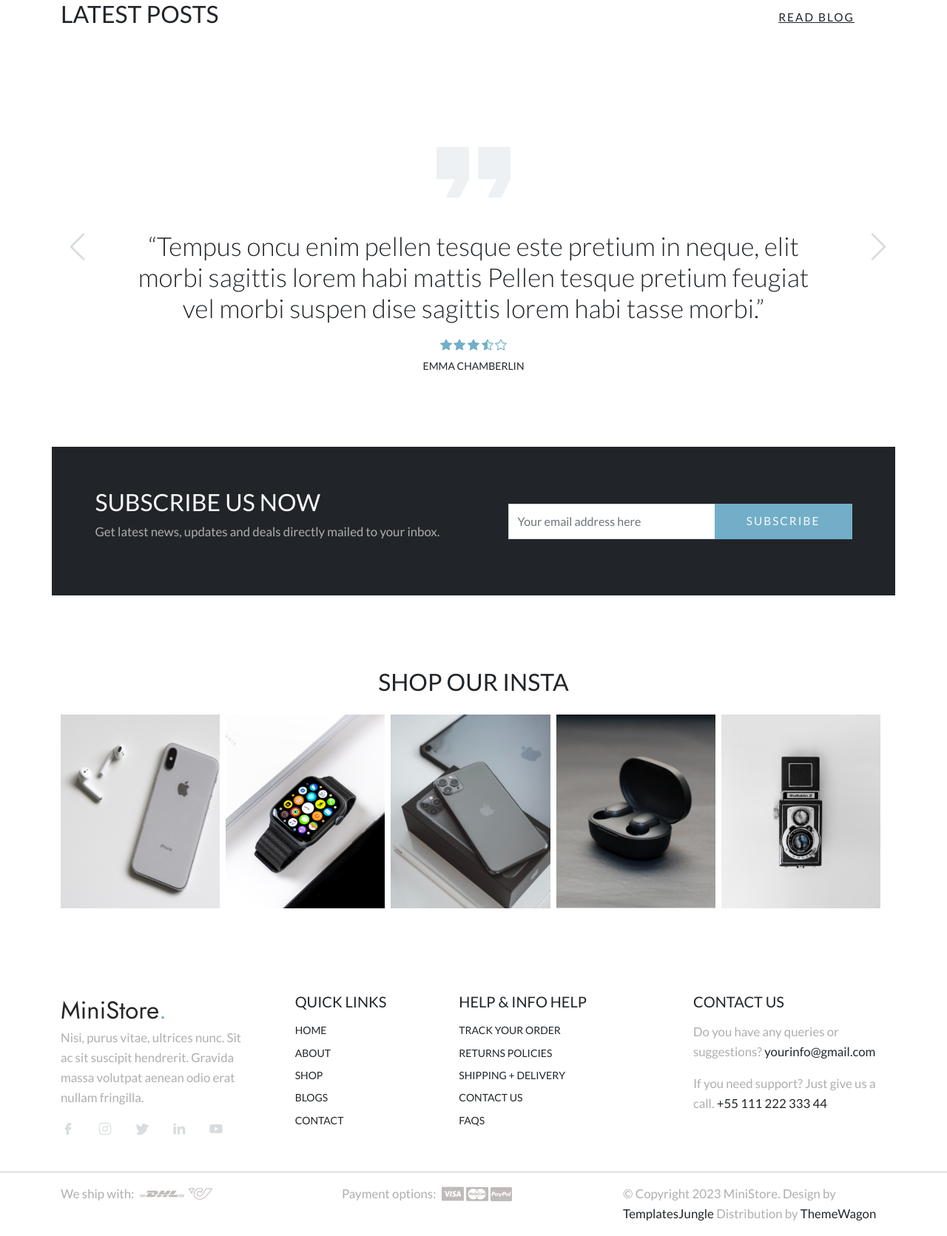
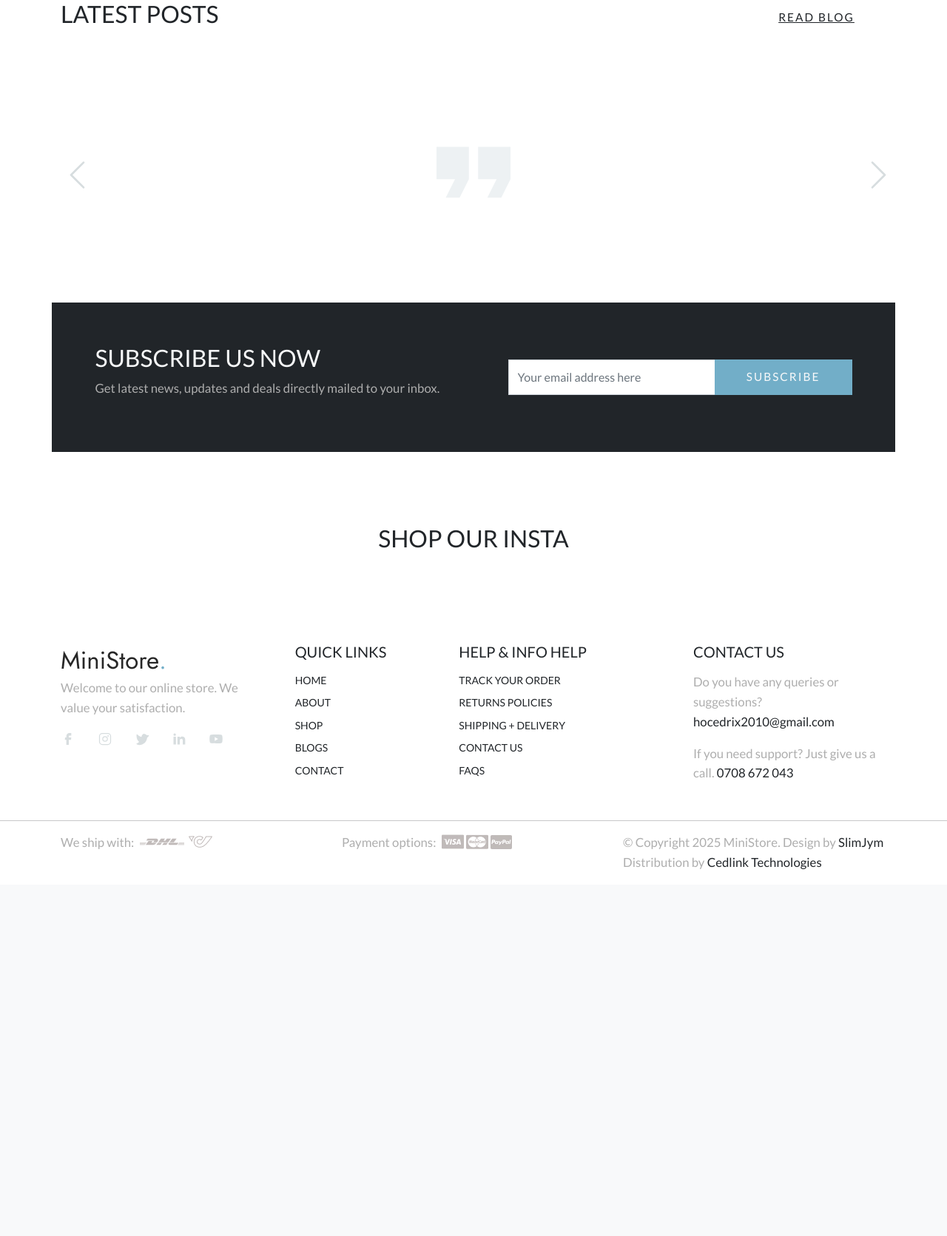
Before and after one commit to horace17/ecommerce, a Django app: page / in a window 1280 px wide. Shown: the part 2139-3810 px from the top of the page at 74% size. After the commit the page ends 3314 px from the top, so only its background shows below. Run offline with Django 4.2, Linux system fonts and the light colour scheme; data comes from the database, SQL or seed files in the repository; some libraries are stand-ins or nearby versions.

Commit message:
worked on footer

```diff
--- a/commerce/templates/base.html
+++ b/commerce/templates/base.html
@@ -247,39 +247,39 @@
               <div class="col-lg-3 col-sm-6 pb-3">
                 <div class="footer-menu">
                   <img src="{% static 'images/main-logo.png' %}" alt="logo">
-                  <p>Nisi, purus vitae, ultrices nunc. Sit ac sit suscipit hendrerit. Gravida massa volutpat aenean odio erat nullam fringilla.</p>
+                  <p>Welcome to our online store. We value your satisfaction.</p>
                   <div class="social-links">
                     <ul class="d-flex list-unstyled">
                       <li>
-                        <a href="#">
+                        <a href="https://www.google.com/">
                           <svg class="facebook">
                             <use href="#facebook" />
                           </svg>
                         </a>
                       </li>
                       <li>
-                        <a href="#">
+                        <a href="https://www.google.com/">
                           <svg class="instagram">
                             <use href="#instagram" />
                           </svg>
                         </a>
                       </li>
                       <li>
-                        <a href="#">
+                        <a href="https://www.google.com/">
                           <svg class="twitter">
                             <use href="#twitter" />
                           </svg>
                         </a>
                       </li>
                       <li>
-                        <a href="#">
+                        <a href="https://www.google.com/">
                           <svg class="linkedin">
                             <use href="#linkedin" />
                           </svg>
                         </a>
                       </li>
                       <li>
-                        <a href="#">
+                        <a href="https://www.google.com/">
                           <svg class="youtube">
                             <use href="#youtube" />
                           </svg>
@@ -336,9 +336,9 @@
               <div class="col-lg-3 col-sm-6 pb-3">
                 <div class="footer-menu contact-item">
                   <h5 class="widget-title text-uppercase pb-2">Contact Us</h5>
-                  <p>Do you have any queries or suggestions? <a href="mailto:">yourinfo@gmail.com</a>
+                  <p>Do you have any queries or suggestions? <a href="mailto:">hocedrix2010@gmail.com</a>
                   </p>
-                  <p>If you need support? Just give us a call. <a href="">+55 111 222 333 44</a>
+                  <p>If you need support? Just give us a call. <a href="">0708 672 043</a>
                   </p>
                 </div>
               </div>
@@ -372,7 +372,7 @@
           </div>
           <div class="col-md-4 col-sm-6">
             <div class="copyright">
-              <p>© Copyright 2023 MiniStore. Design by <a href="https://templatesjungle.com/">TemplatesJungle</a> Distribution by <a href="https://themewagon.com">ThemeWagon</a>
+              <p>© Copyright 2025 MiniStore. Design by <a href="https://templatesjungle.com/">SlimJym</a> Distribution by <a href="https://themewagon.com">Cedlink Technologies</a>
               </p>
             </div>
           </div>
--- a/commerce/templates/index.html
+++ b/commerce/templates/index.html
@@ -214,6 +214,7 @@
     </section>
 {#End of local posts section#}
 
+{#    Beginning of testimonials section#}
     <section id="testimonials" class="position-relative">
       <div class="container">
         <div class="row">
@@ -230,10 +231,12 @@
                 </svg>
               </div>
               <div class="swiper-wrapper">
+
+              {% for testimonial in testimonials %}
                 <div class="swiper-slide text-center d-flex justify-content-center">
                   <div class="review-item col-md-10">
                     <i class="icon icon-review"></i>
-                    <blockquote>“Tempus oncu enim pellen tesque este pretium in neque, elit morbi sagittis lorem habi mattis Pellen tesque pretium feugiat vel morbi suspen dise sagittis lorem habi tasse morbi.”</blockquote>
+                    <blockquote>“{{ testimonial.testimonial_description }}”</blockquote>
                     <div class="rating">
                       <svg class="star star-fill">
                         <use href="#star-fill"></use>
@@ -252,36 +255,12 @@
                       </svg>
                     </div>
                     <div class="author-detail">
-                      <div class="name text-dark text-uppercase pt-2">Emma Chamberlin</div>
+                      <div class="name text-dark text-uppercase pt-2">{{ testimonial.testimonial_author }}</div>
                     </div>
                   </div>
                 </div>
-                <div class="swiper-slide text-center d-flex justify-content-center">
-                  <div class="review-item col-md-10">
-                    <i class="icon icon-review"></i>
-                    <blockquote>“A blog is a digital publication that can complement a website or exist independently. A blog may include articles, short posts, listicles, infographics, videos, and other digital content.”</blockquote>
-                    <div class="rating">
-                      <svg class="star star-fill">
-                        <use href="#star-fill"></use>
-                      </svg>
-                      <svg class="star star-fill">
-                        <use href="#star-fill"></use>
-                      </svg>
-                      <svg class="star star-fill">
-                        <use href="#star-fill"></use>
-                      </svg>
-                      <svg class="star star-half">
-                        <use href="#star-half"></use>
-                      </svg>
-                      <svg class="star star-empty">
-                        <use href="#star-empty"></use>
-                      </svg>
-                    </div>
-                    <div class="author-detail">
-                      <div class="name text-dark text-uppercase pt-2">Jennie Rose</div>
-                    </div>
-                  </div>
-                </div>
+               {% endfor %}
+
               </div>
             </div>
             <div class="swiper-icon swiper-arrow swiper-arrow-next position-absolute d-flex align-items-center">
@@ -294,9 +273,9 @@
       </div>
       <div class="swiper-pagination"></div>
     </section>
+{#end of testimonials section#}
 
-
-
+{#This section, rendering models isn't working.#}
     <section id="subscribe" class="container-grid padding-large position-relative overflow-hidden">
       <div class="container">
         <div class="row">
@@ -320,7 +299,7 @@
       </div>
     </section>
 
-
+{#Shop our insta section#}
 
     <section id="instagram" class="padding-large overflow-hidden no-padding-top">
       <div class="container">
@@ -329,9 +308,11 @@
             <h2 class="display-7">Shop Our Insta</h2>
           </div>
           <div class="d-flex flex-wrap">
-            <figure class="instagram-item pe-2">
+
+          {% for insta in instas %}
+              <figure class="instagram-item pe-2">
               <a href="https://templatesjungle.com/" class="image-link position-relative">
-                <img src="{% static 'images/insta-item1.jpg' %}" alt="instagram" class="insta-image">
+                <img src="{{ insta.insta_image.url }}" alt="instagram" class="insta-image">
                 <div class="icon-overlay position-absolute d-flex justify-content-center">
                   <svg class="instagram">
                     <use href="#instagram"></use>
@@ -339,46 +320,8 @@
                 </div>
               </a>
             </figure>
-            <figure class="instagram-item pe-2">
-              <a href="https://templatesjungle.com/" class="image-link position-relative">
-                <img src="{% static 'images/insta-item2.jpg' %}" alt="instagram" class="insta-image">
-                <div class="icon-overlay position-absolute d-flex justify-content-center">
-                  <svg class="instagram">
-                    <use href="#instagram"></use>
-                  </svg>
-                </div>
-              </a>
-            </figure>
-            <figure class="instagram-item pe-2">
-              <a href="https://templatesjungle.com/" class="image-link position-relative">
-                <img src="{% static 'images/insta-item3.jpg' %}" alt="instagram" class="insta-image">
-                <div class="icon-overlay position-absolute d-flex justify-content-center">
-                  <svg class="instagram">
-                    <use href="#instagram"></use>
-                  </svg>
-                </div>
-              </a>
-            </figure>
-            <figure class="instagram-item pe-2">
-              <a href="https://templatesjungle.com/" class="image-link position-relative">
-                <img src="{% static 'images/insta-item4.jpg' %}" alt="instagram" class="insta-image">
-                <div class="icon-overlay position-absolute d-flex justify-content-center">
-                  <svg class="instagram">
-                    <use href="#instagram"></use>
-                  </svg>
-                </div>
-              </a>
-            </figure>
-            <figure class="instagram-item pe-2">
-              <a href="https://templatesjungle.com/" class="image-link position-relative">
-                <img src="{% static 'images/insta-item5.jpg' %}" alt="instagram" class="insta-image">
-                <div class="icon-overlay position-absolute d-flex justify-content-center">
-                  <svg class="instagram">
-                    <use href="#instagram"></use>
-                  </svg>
-                </div>
-              </a>
-            </figure>
+
+          {% endfor %}
           </div>
         </div>
       </div>
```
